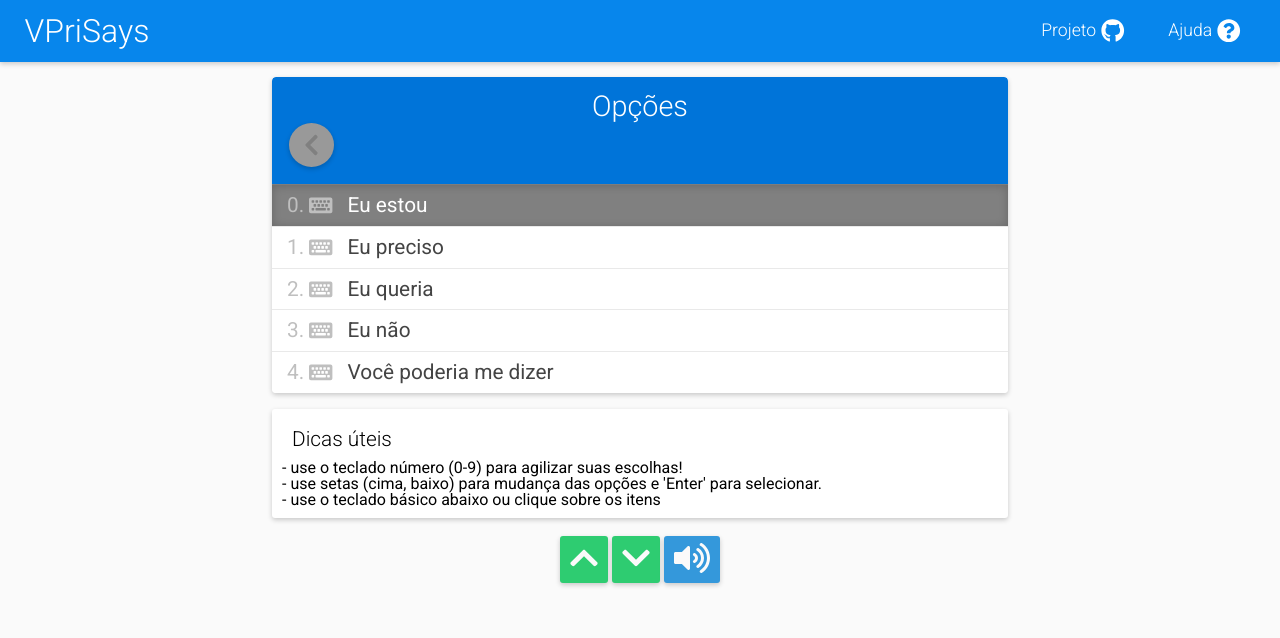
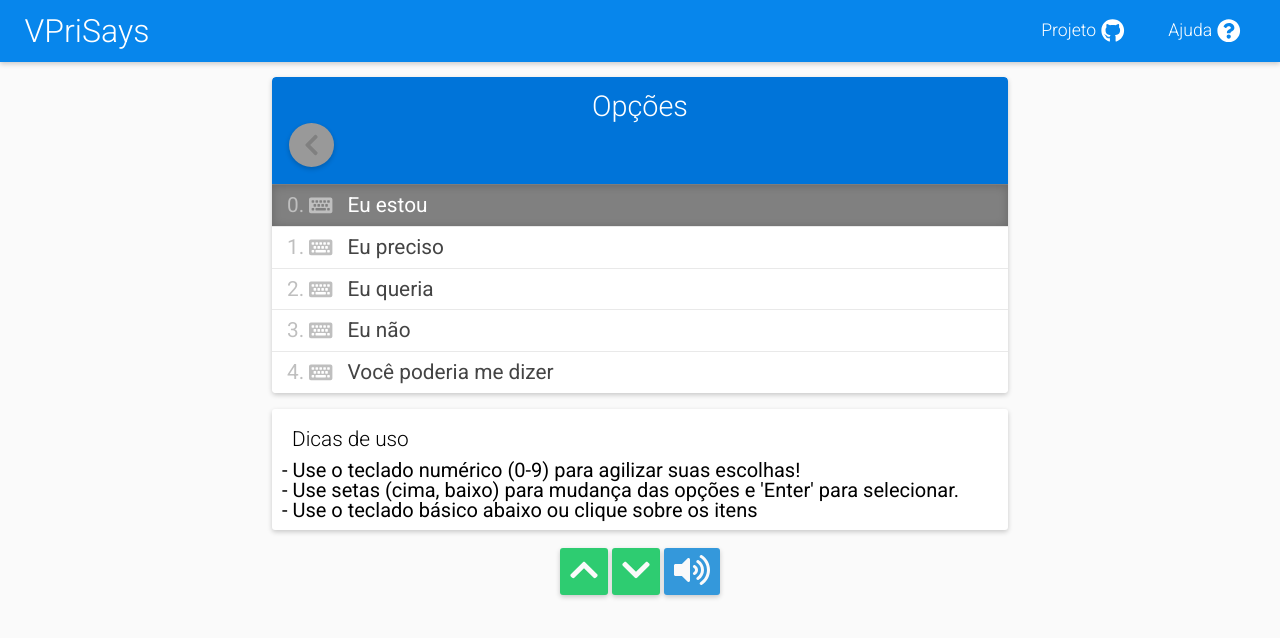
Before and after one commit to projeto-pri/vprisays, a Vue app: page / in a window 1280 px wide. Shown: the top 638 px of the page. Built offline with nearby package versions, Linux system fonts and the light colour scheme.

Commit message:
README.MD changes and font resize

```diff
--- a/src/views/ListSays.vue
+++ b/src/views/ListSays.vue
@@ -3,11 +3,11 @@
     <div class="col justify-center">
       <List id="list" ref="list" :data="items" field="text" header="PriVue" @speak="onSpeak()"></List>
       <div id="Tips">
-        <Card title="Dicas úteis">
-          <ul>
-            <li>- use o teclado número (0-9) para agilizar suas escolhas!</li>
-            <li>- use setas (cima, baixo) para mudança das opções e 'Enter' para selecionar.</li>
-            <li>- use o teclado básico abaixo ou clique sobre os itens</li>
+        <Card title="Dicas de uso">
+          <ul class="lista-de-dicas">
+            <li>- Use o teclado numérico (0-9) para agilizar suas escolhas!</li>
+            <li>- Use setas (cima, baixo) para mudança das opções e 'Enter' para selecionar.</li>
+            <li>- Use o teclado básico abaixo ou clique sobre os itens</li>
           </ul>
         </Card>
         <Keyboard @up="onUp" @down="onDown" @back="onBack" @select="onSelectItem($event)"></Keyboard>
@@ -72,6 +72,11 @@ export default {
 </script>
 
 <style lang="scss" scoped>
+
+.lista-de-dicas {
+  font-size: 20px;
+}
+
 #ListSays {
   @include lg {
     padding: 0 20%;
```
Also changed, not shown: 1 other file (tests, documents, lock files or other folders).
